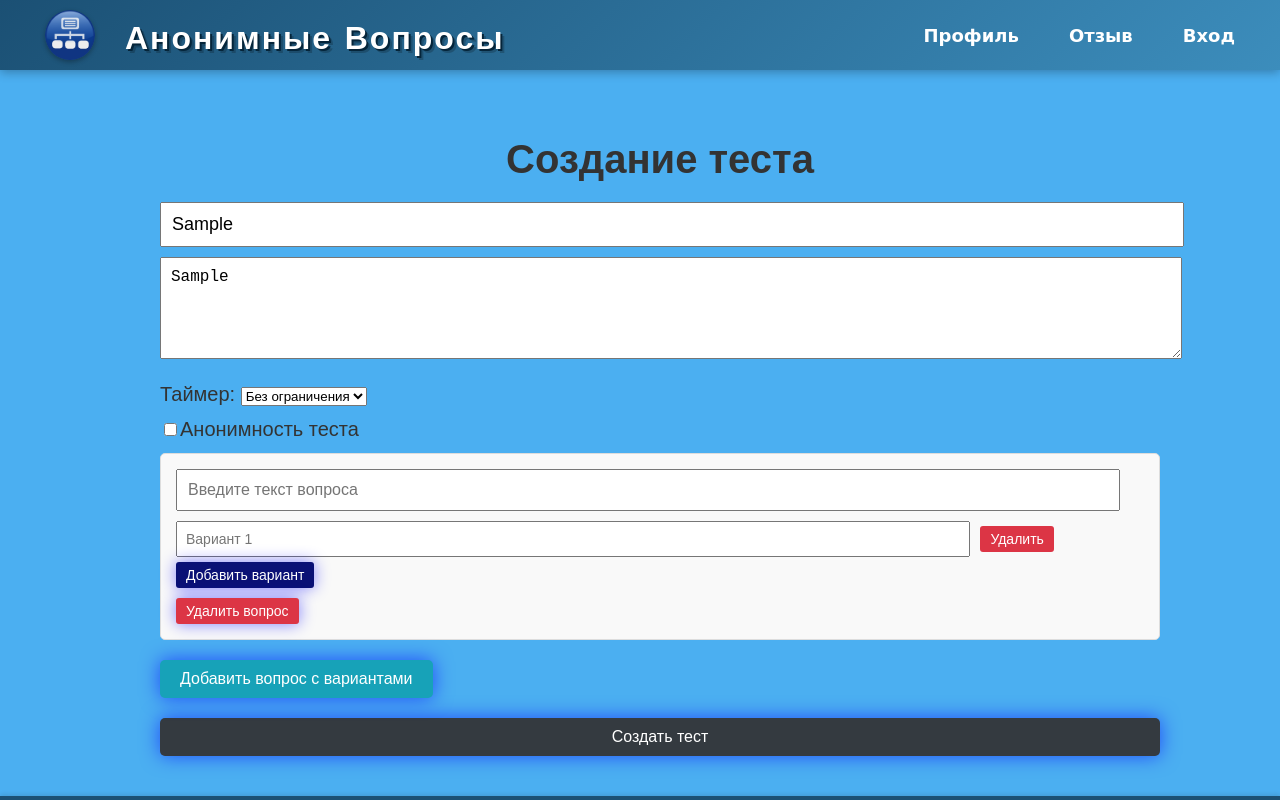
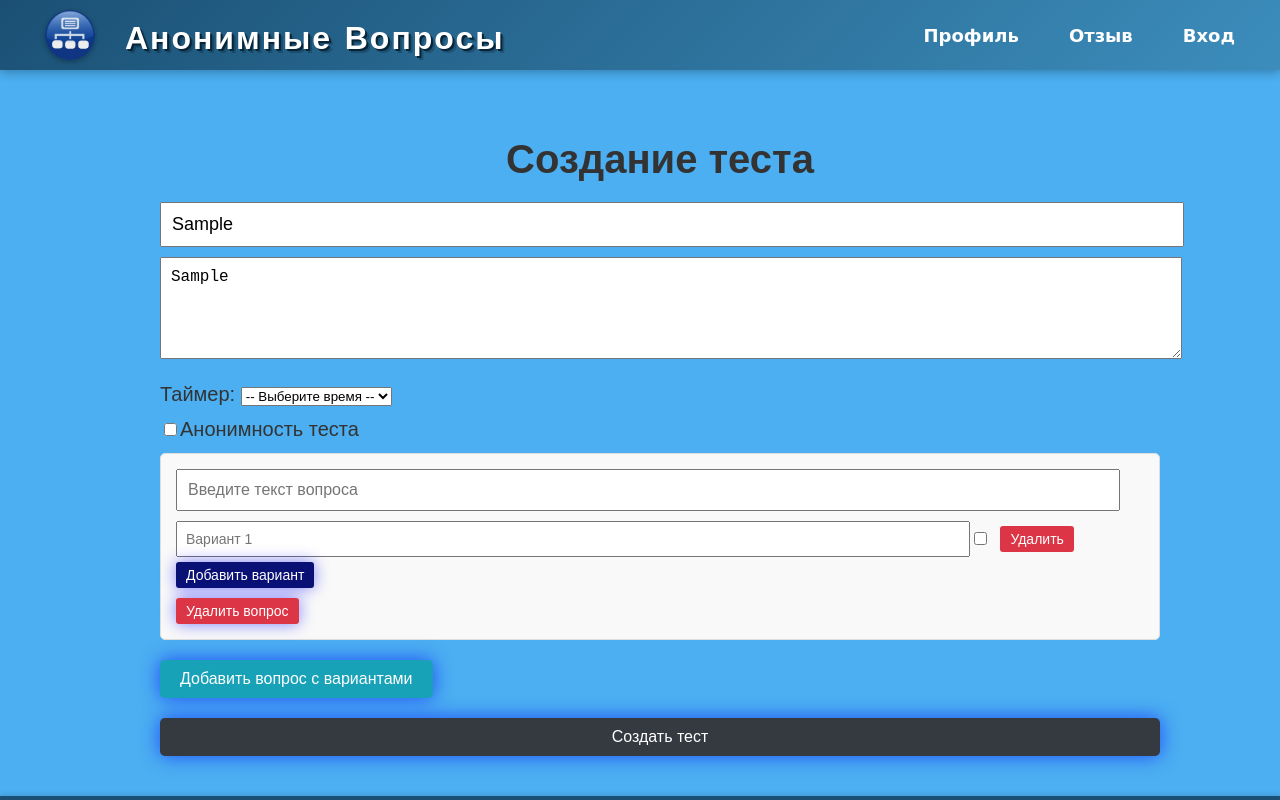
Before and after one commit to gigcomm/Anonymous_question_system, a React (Create React App) app in the folder frontend/: page /create in a window 1280 px wide. Both pictures are taken after typing "Sample", "Sample" into the empty fields and a click on the button "Добавить вопрос с вариантами". Shown: the top 800 px of the page. Built offline with nearby package versions, Linux system fonts and the light colour scheme.

Commit message:
CheckBox

```diff
--- a/frontend/src/pages/Create.css
+++ b/frontend/src/pages/Create.css
@@ -176,3 +176,7 @@ button:active {
 .delete-option:active {
   background-color: #841d29;
 }
+
+.check{
+  background-color: #841d29;
+}
--- a/frontend/src/pages/Create.tsx
+++ b/frontend/src/pages/Create.tsx
@@ -92,6 +92,7 @@ const Create: React.FC = () => {
         <div className='Text'>
           <label>Таймер: </label>
           <select id="time" name="time">
+            <option disabled selected value=""> -- Выберите время -- </option>
             <option value="not">Без ограничения</option>
             <option value="15sec">15 сек</option>
             <option value="30sec">30 сек</option>
@@ -132,6 +133,7 @@ const Create: React.FC = () => {
                         onChange={(e) => handleQuestionChange(q.id, 'optionText', e.target.value, index)}
                         style={{ width: '80%', padding: '8px', fontSize: '14px' }}
                       />
+                       <input className="check" type="checkbox" id="check"/>
                       <button
                         type="button"
                         className="delete-option"
```
